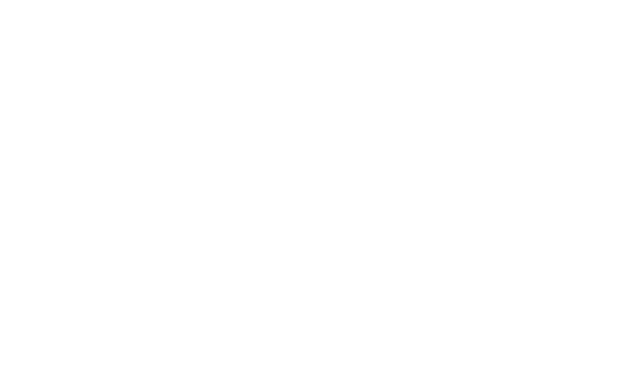
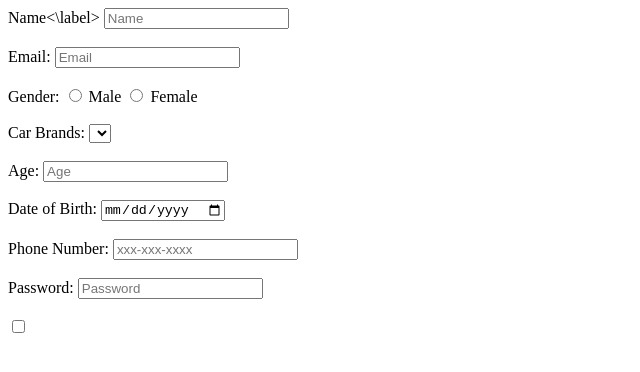
Before and after one commit to acciojob/signup-form-car-9636143687, a website: page main.html in a window 1280 px wide. Shown: the whole page, without its empty margins (0-640 px from the left). Drawn offline with Linux system fonts and the light colour scheme.

Commit message:
created a submission

```diff
--- a/main.html
+++ b/main.html
@@ -8,6 +8,36 @@
 
 <body>
 	<!-- the entire body must be written by student -->
+	   <form method="post">
+		<label for="name">Name<\label>
+	    <input type="text"	 id="name" name="name" placeholder="Name" required><br><br>
+	    <label for="email">Email:</label>
+        <input type="email" id="email" name="email" placeholder="Email" required><br><br>
+	      <label>Gender:</label>
+        <input type="radio" id="gender_m" name="gender" required>
+        <label for="gender_m">Male</label>
+        <input type="radio" id="gender_f" name="gender" required>
+        <label for="gender_f">Female</label><br><br>
+ 		<label for="cars">Car Brands:</label>
+        <select id="cars" name="cars" required>
+            <option value=" disabled selected"> </option>
+            <!-- Add car brand options here -->
+        </select><br><br>
+
+        <label for="age">Age:</label>
+        <input type="number" id="age" name="age" placeholder="Age" required><br><br>
+
+        <label for="dob">Date of Birth:</label>
+        <input type="date" id="dob" name="dob" required><br><br>
+
+        <label for="tel">Phone Number:</label>
+        <input type="tel" id="tel" name="tel" placeholder="xxx-xxx-xxxx"><br><br>
+
+        <label for="password">Password:</label>
+        <input type="password" id="password" name="password" placeholder="Password" required><br><br>
+
+        <label>
+            <input type="checkbox" id="tos" name="tos" required>
     <script type="text/javascript" src="./script.js">
 </script>
 
```
